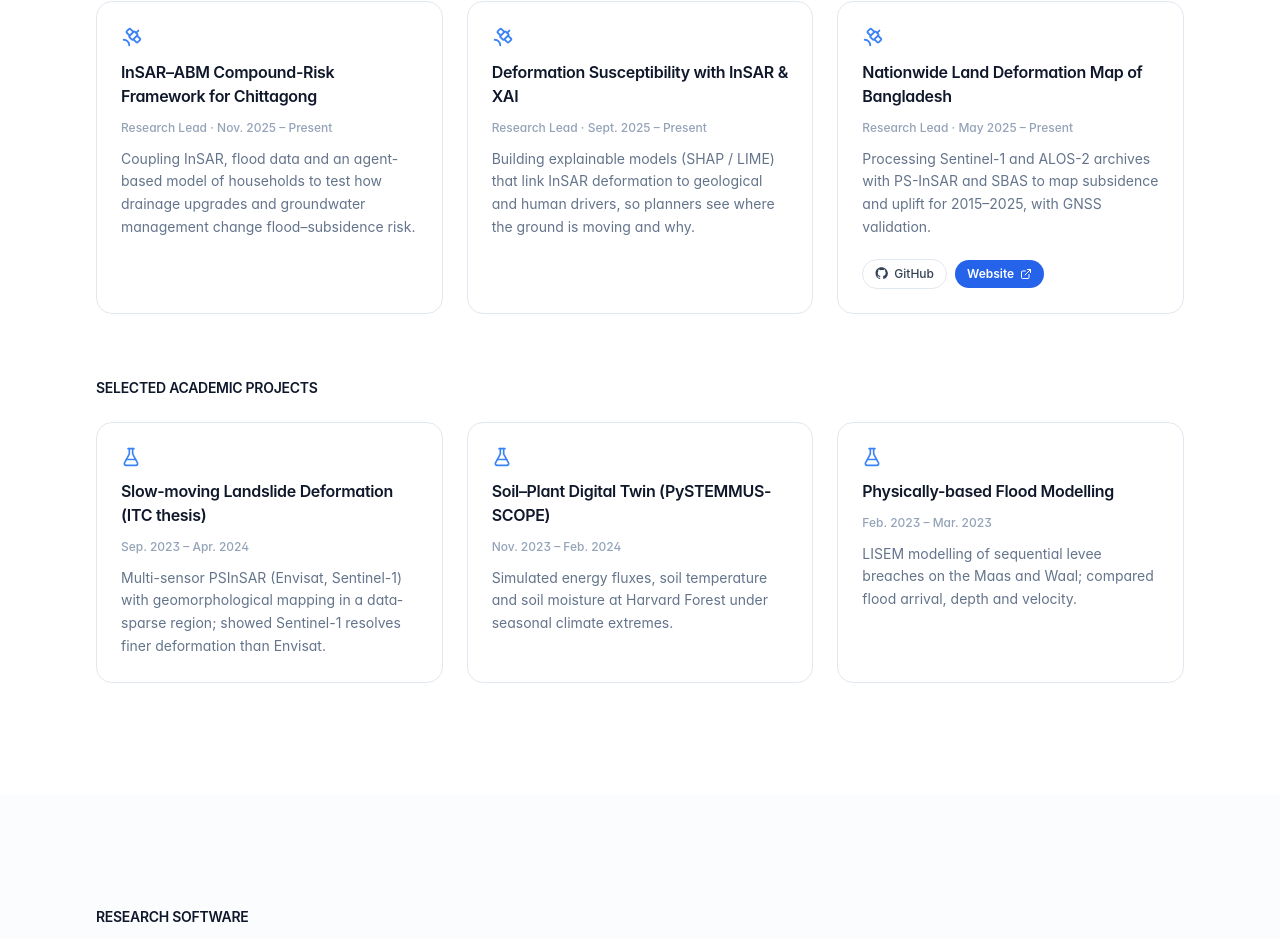
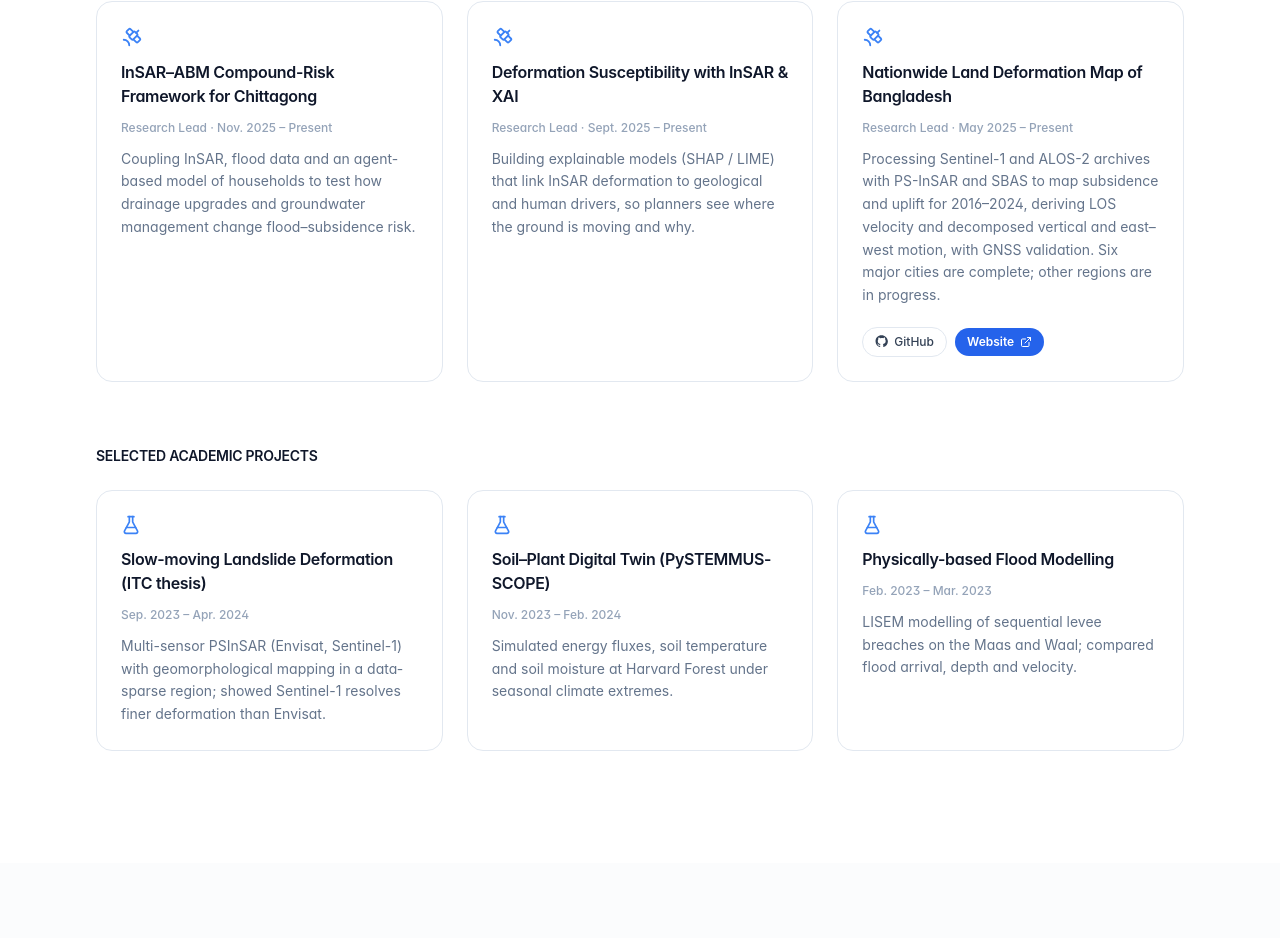
Before and after one commit to TowhidulIslam27/TowhidulIslam27.github.io, a React (Vite) app: page / in a window 1280 px wide. Shown: the part 2632-3570 px from the top of the page. Built offline with nearby package versions, Linux system fonts and the light colour scheme.

Commit message:
Update land deformation project description

```diff
--- a/src/data/content.js
+++ b/src/data/content.js
@@ -130,7 +130,7 @@ export const researchProjects = [
     name: "Nationwide Land Deformation Map of Bangladesh",
     role: "Research Lead",
     period: "May 2025 – Present",
-    description: "Processing Sentinel-1 and ALOS-2 archives with PS-InSAR and SBAS to map subsidence and uplift for 2015–2025, with GNSS validation.",
+    description: "Processing Sentinel-1 and ALOS-2 archives with PS-InSAR and SBAS to map subsidence and uplift for 2016–2024, deriving LOS velocity and decomposed vertical and east–west motion, with GNSS validation. Six major cities are complete; other regions are in progress.",
     github: "https://github.com/TowhidulIslam27/bGMO",
     website: "https://bmgo.sarsense.com/#bangladesh",
   },
```
